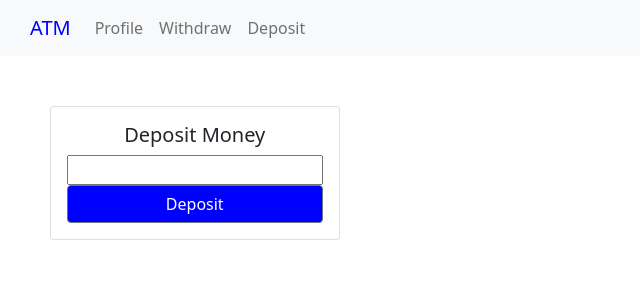
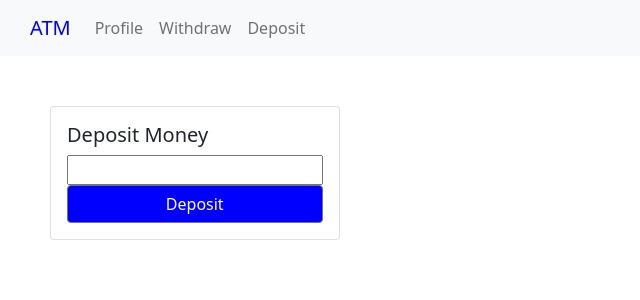
Before and after one commit to saurabhyadavz/atm-api-frontend, a React (Create React App) app: page /deposit in a window 1280 px wide. Shown: the top 300 px of the page, without its empty margins (0-640 px from the left). Built offline with nearby package versions, Linux system fonts and the light colour scheme.

Commit message:
Add style

```diff
--- a/src/App.js
+++ b/src/App.js
@@ -9,7 +9,7 @@ class App extends React.Component{
     render()
     {
         return (
-            <div className="App">
+            <div >
                 <Header />
             </div>
 
--- a/src/Components/Header.js
+++ b/src/Components/Header.js
@@ -17,8 +17,8 @@ import Profile from "./Profile";
 function Header(){
     return(
         <div >
-            <Router>
-                <Navbar color="light" light expand="md">
+
+                <Navbar color="light" light expand="md" style={{textContent:'100px'}}>
                     <NavbarBrand style={{color:'blue', paddingLeft:'30px'}}>ATM </NavbarBrand>
 
                     <Nav className="mr-auto" navbar>
@@ -35,6 +35,7 @@ function Header(){
 
                     </Nav>
                 </Navbar>
+            <Router>
                 <Switch>
                     <Route exact path="/profile">
                         <Profile />
```
